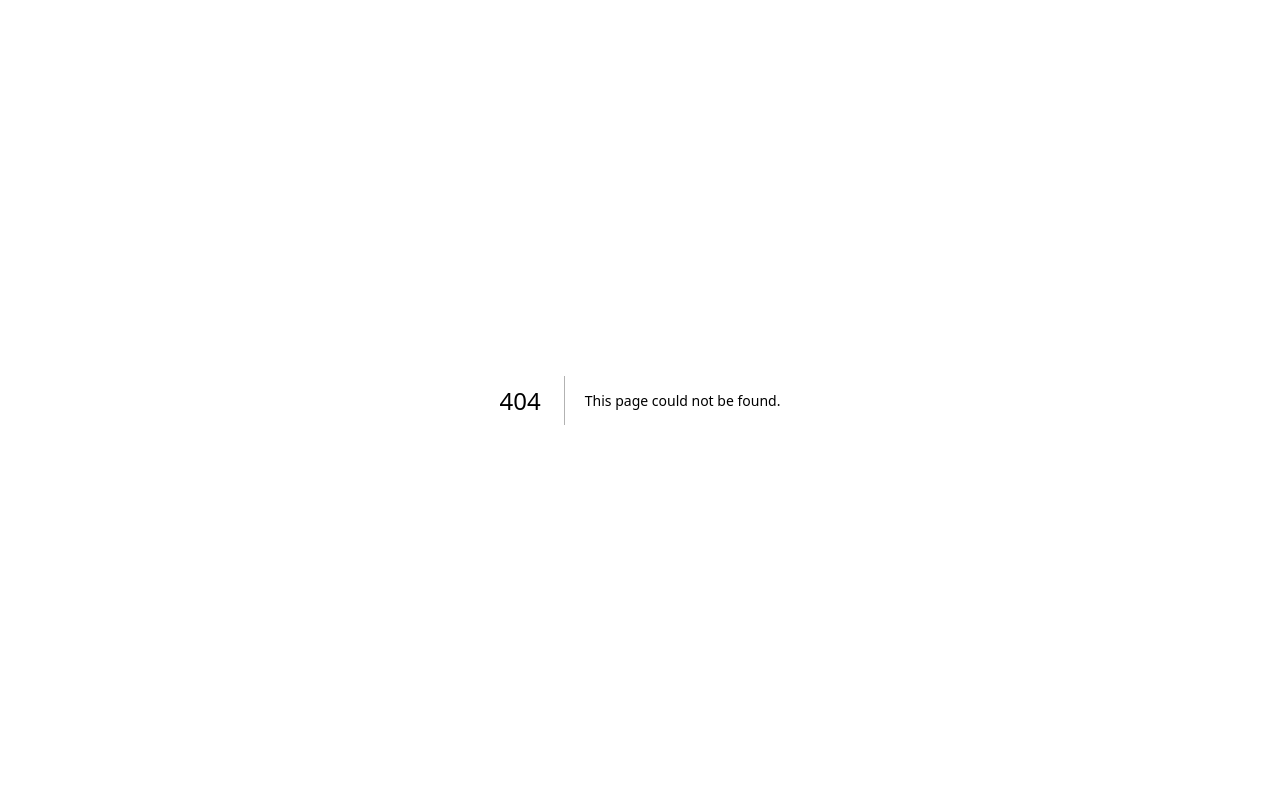
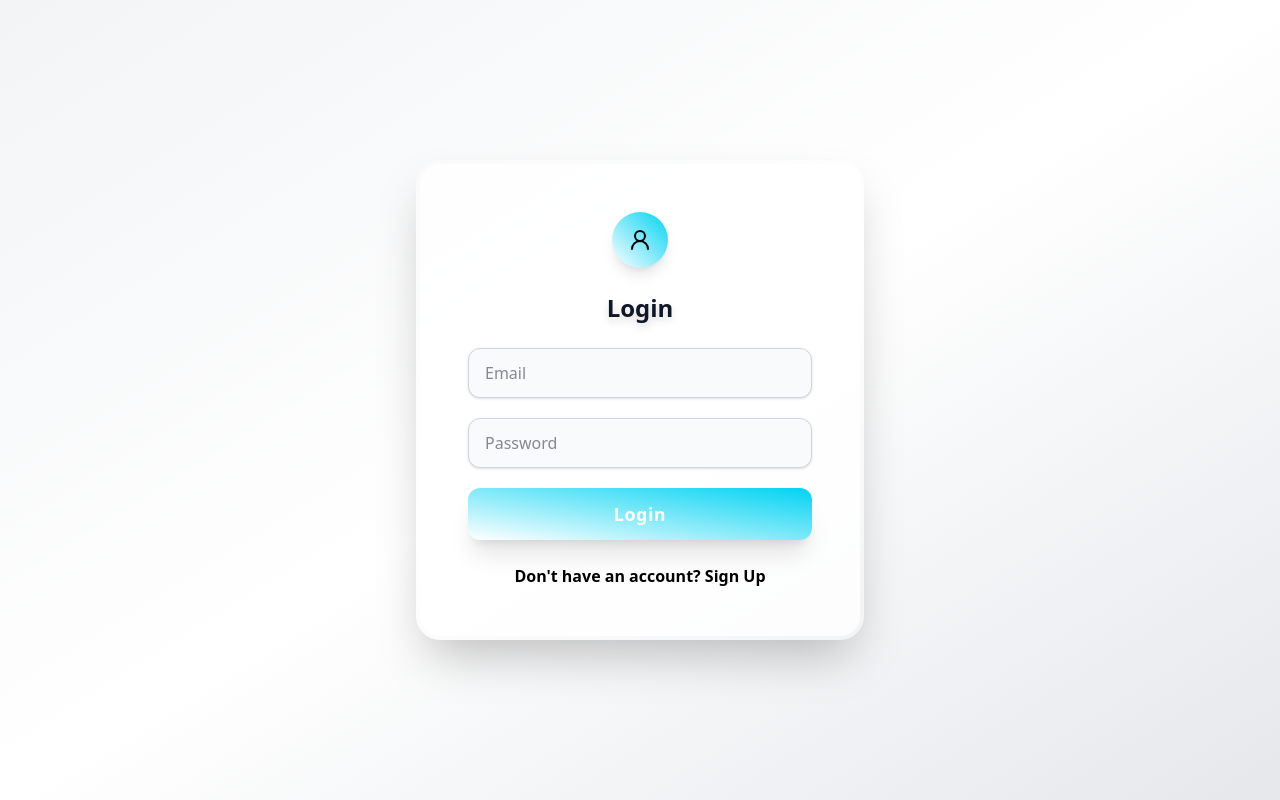
Before and after one commit to Ramesh-Bojanapu-1011/site49, a Next.js app: page /auth in a window 1280 px wide. Before the commit this address had no page. Built offline with nearby package versions, Linux system fonts and the light colour scheme.

Commit message:
feat: implement authentication page with login and signup functionality

```diff
--- /dev/null
+++ b/pages/auth.tsx
@@ -0,0 +1,160 @@
+import React, { useState } from "react";
+import { useRouter } from "next/router";
+import { User2 } from "lucide-react";
+
+type User = {
+  email: string;
+  password: string;
+  name?: string;
+  signupTime?: string;
+  loginTime?: string;
+};
+
+const ADMIN_EMAIL = "admin@enckonix.in";
+const ADMIN_PASS = "admin123";
+
+const getUsers = (): User[] => {
+  if (typeof window !== "undefined") {
+    const users = localStorage.getItem("users");
+    return users ? JSON.parse(users) : [];
+  }
+  return [];
+};
+
+const saveUsers = (users: User[]) => {
+  if (typeof window !== "undefined") {
+    localStorage.setItem("users", JSON.stringify(users));
+  }
+};
+
+const AuthPage = () => {
+  const router = useRouter();
+  const [isLogin, setIsLogin] = useState(true);
+  const [form, setForm] = useState({ email: "", password: "", name: "" });
+  const [error, setError] = useState("");
+
+  const handleChange = (e: React.ChangeEvent<HTMLInputElement>) => {
+    setForm({ ...form, [e.target.name]: e.target.value });
+  };
+
+  const handleSubmit = (e: React.FormEvent) => {
+    e.preventDefault();
+    setError("");
+    const users = getUsers();
+
+    if (isLogin) {
+      // Admin login
+      if (form.email === ADMIN_EMAIL && form.password === ADMIN_PASS) {
+        localStorage.setItem("adminLoginTime", new Date().toISOString());
+        router.push("/admin-dashbord");
+        return;
+      }
+      // User login
+      const user = users.find(
+        (u) => u.email === form.email && u.password === form.password,
+      );
+      if (user) {
+        user.loginTime = new Date().toISOString();
+        saveUsers(users);
+        localStorage.setItem("currentUser", JSON.stringify(user));
+        router.push("/home1");
+      } else {
+        setError("Invalid credentials");
+      }
+    } else {
+      // Signup
+      if (!form.email || !form.password || !form.name) {
+        setError("All fields required");
+        return;
+      }
+      if (users.find((u) => u.email === form.email)) {
+        setError("Email already exists");
+        return;
+      }
+      const newUser: User = {
+        email: form.email,
+        password: form.password,
+        name: form.name,
+        signupTime: new Date().toISOString(),
+        loginTime: "",
+      };
+      users.push(newUser);
+      saveUsers(users);
+      setIsLogin(true);
+      setForm({ email: form.email, password: "", name: form.name });
+      setError("Signup successful! Please login.");
+    }
+  };
+
+  return (
+    <div className="min-h-screen flex items-center justify-center bg-gradient-to-br from-gray-100 via-white to-gray-200 dark:from-gray-900 dark:via-gray-800 dark:to-gray-900 relative overflow-hidden">
+      <div className="w-full max-w-md mx-auto bg-white/80 dark:bg-gray-900/80 rounded-3xl shadow-2xl border-4 border-transparent bg-clip-padding p-8 md:p-12 relative z-10 animate-gradient-border">
+        <div className="flex justify-center mb-6">
+          <span className="inline-flex items-center justify-center w-14 h-14 rounded-full bg-gradient-to-tr from-primary-500 to-cyan-400 shadow-lg">
+            <User2 />
+          </span>
+        </div>
+        <h2 className="text-2xl font-bold mb-6 text-center text-gray-900 dark:text-white drop-shadow-lg">
+          {isLogin ? "Login" : "Sign Up"}
+        </h2>
+        <form onSubmit={handleSubmit} className="space-y-5">
+          {!isLogin && (
+            <input
+              type="text"
+              name="name"
+              placeholder="Name"
+              value={form.name}
+              onChange={handleChange}
+              className="w-full px-4 py-3 rounded-xl border border-gray-300 dark:border-gray-700 bg-gray-50 dark:bg-gray-800 text-gray-900 dark:text-white focus:outline-none focus:ring-2 focus:ring-primary-500 shadow-sm"
+              required
+            />
+          )}
+          <input
+            type="email"
+            name="email"
+            placeholder="Email"
+            value={form.email}
+            onChange={handleChange}
+            className="w-full px-4 py-3 rounded-xl border border-gray-300 dark:border-gray-700 bg-gray-50 dark:bg-gray-800 text-gray-900 dark:text-white focus:outline-none focus:ring-2 focus:ring-primary-500 shadow-sm"
+            required
+          />
+          <input
+            type="password"
+            name="password"
+            placeholder="Password"
+            value={form.password}
+            onChange={handleChange}
+            className="w-full px-4 py-3 rounded-xl border border-gray-300 dark:border-gray-700 bg-gray-50 dark:bg-gray-800 text-gray-900 dark:text-white focus:outline-none focus:ring-2 focus:ring-primary-500 shadow-sm"
+            required
+          />
+          {error && (
+            <div className="text-center text-red-500 text-sm font-semibold">
+              {error}
+            </div>
+          )}
+          <button
+            type="submit"
+            className="w-full py-3 rounded-xl bg-gradient-to-tr from-primary-500 to-cyan-400 text-white font-bold shadow-xl hover:scale-105 hover:shadow-2xl transition-all duration-200 text-lg tracking-wide"
+          >
+            {isLogin ? "Login" : "Sign Up"}
+          </button>
+        </form>
+        <div className="mt-6 text-center">
+          <button
+            className="text-primary-500 hover:underline font-semibold"
+            onClick={() => {
+              setIsLogin(!isLogin);
+              setError("");
+            }}
+          >
+            {isLogin
+              ? "Don't have an account? Sign Up"
+              : "Already have an account? Login"}
+          </button>
+        </div>
+      </div>
+    </div>
+  );
+};
+
+export default AuthPage;
--- a/pages/index.tsx
+++ b/pages/index.tsx
@@ -2,6 +2,7 @@ import Footer from "@/components/Footer";
 import Header from "@/components/Hedder";
 import { ModeToggle } from "@/components/theme/ModeToggle";
 import Head from "next/head";
+import Link from "next/link";
 
 export default function Home() {
   return (
@@ -9,15 +10,72 @@ export default function Home() {
       <Head>
         <title>Freelancer / Portfolio</title>
         <meta name="description" content="Generated by create next app" />
-        <meta name="viewport" content="width=device-width, initial-scale=1" />
       </Head>
-      <>
-        <Header />
-        <main className="h-screen px-4 sm:px-6 lg:px-8 py-6">
-          {/* Main content can go here */}
-        </main>
-        <Footer />
-      </>
+      <main className="min-h-screen flex flex-col bg-gradient-to-br from-gray-50 via-white to-gray-200 dark:from-gray-900 dark:via-gray-800 dark:to-gray-900 relative overflow-hidden">
+        {/* Decorative background SVG
+        <div className="absolute inset-0 pointer-events-none z-0">
+          <svg width="100%" height="100%" viewBox="0 0 800 600" fill="none" xmlns="http://www.w3.org/2000/svg" className="w-full h-full">
+            <ellipse cx="400" cy="300" rx="340" ry="180" fill="url(#grad1)" opacity="0.15" />
+            <defs>
+              <linearGradient id="grad1" x1="0" y1="0" x2="800" y2="600" gradientUnits="userSpaceOnUse">
+                <stop stopColor="#6366f1" />
+                <stop offset="1" stopColor="#06b6d4" />
+              </linearGradient>
+            </defs>
+          </svg>
+        </div> */}
+        <section className="flex flex-1 flex-col justify-center items-center text-center px-4 py-16 relative z-10">
+          <div className="max-w-2xl w-full mx-auto bg-white/80 dark:bg-gray-900/80 rounded-3xl shadow-2xl border-4 border-transparent bg-clip-padding p-8 md:p-12 animate-gradient-border">
+            <div className="flex justify-center mb-6">
+              <span className="inline-flex items-center justify-center w-16 h-16 rounded-full bg-gradient-to-tr from-primary-500 to-cyan-400 shadow-lg">
+                <svg
+                  width="36"
+                  height="36"
+                  fill="none"
+                  viewBox="0 0 24 24"
+                  stroke="currentColor"
+                  className="text-white"
+                >
+                  <path
+                    strokeLinecap="round"
+                    strokeLinejoin="round"
+                    strokeWidth={2}
+                    d="M12 4v16m8-8H4"
+                  />
+                </svg>
+              </span>
+            </div>
+            <h1 className="text-4xl md:text-5xl font-extrabold mb-4 text-gray-900 dark:text-white drop-shadow-lg">
+              Welcome to Your Freelancer Portfolio
+            </h1>
+            <p className="text-lg md:text-xl text-gray-700 dark:text-gray-300 mb-8">
+              Showcase your{" "}
+              <span className="font-semibold text-primary-500 dark:text-cyan-400">
+                skills
+              </span>
+              ,{" "}
+              <span className="font-semibold text-primary-500 dark:text-cyan-400">
+                projects
+              </span>
+              , and{" "}
+              <span className="font-semibold text-primary-500 dark:text-cyan-400">
+                services
+              </span>
+              .<br />
+              Ready to get started?
+            </p>
+            <Link
+              href="/auth"
+              className="inline-block px-10 py-4 rounded-xl bg-gradient-to-tr from-primary-500 to-cyan-400 text-white font-bold shadow-xl hover:scale-105 hover:shadow-2xl transition-all duration-200 text-xl tracking-wide"
+            >
+              Go to Login
+            </Link>
+            <div className="mt-8 flex justify-center gap-4">
+              <ModeToggle />
+            </div>
+          </div>
+        </section>
+      </main>
     </>
   );
 }
```
